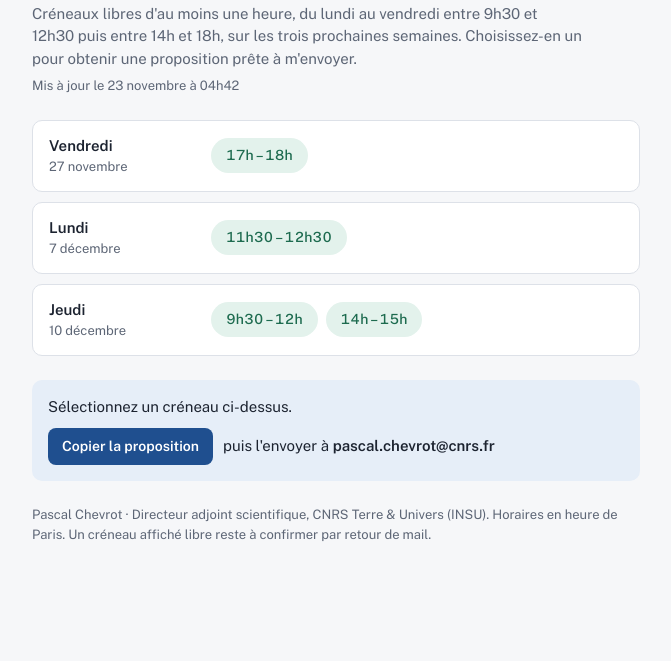
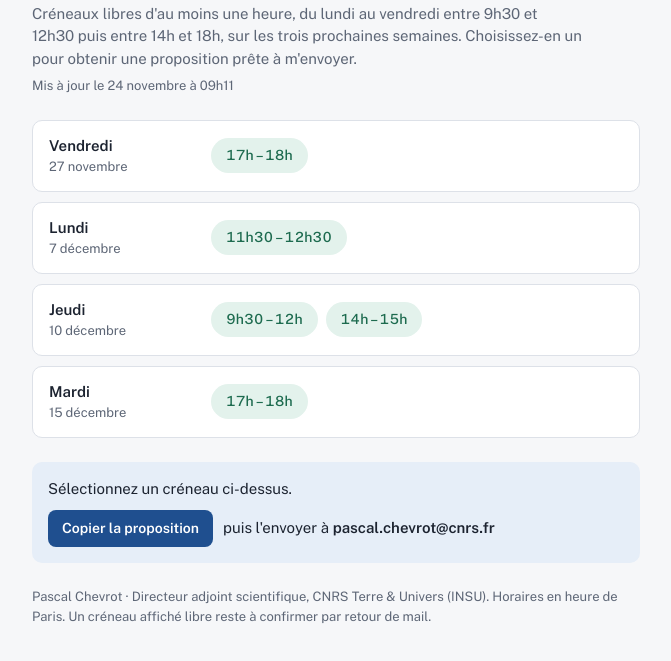
Before and after one commit to pascalchevrot/availabilities, a plain HTML site: page index.html in a window 1280 px wide. Shown: the part 93-754 px from the top of the page, without its empty margins (304-975 px from the left). Drawn offline with nearby package versions, Linux system fonts and the light colour scheme.

Commit message:
Mise à jour des disponibilités

```diff
--- a/index.html
+++ b/index.html
@@ -79,8 +79,8 @@ footer{font-size:13px;color:var(--muted)}
 <script>
 // Données : créneaux libres (heure de Paris), jours ouvrés avec disponibilités uniquement.
 // La tâche quotidienne ne modifie que UPDATED et FREE.
-const UPDATED = "2026-11-23T04:42:31+01:00";
-const FREE = {"2026-11-27":[["17:00","18:00"]],"2026-12-07":[["11:30","12:30"]],"2026-12-10":[["09:30","12:00"],["14:00","15:00"]]};
+const UPDATED = "2026-11-24T09:11:23+01:00";
+const FREE = {"2026-11-27":[["17:00","18:00"]],"2026-12-07":[["11:30","12:30"]],"2026-12-10":[["09:30","12:00"],["14:00","15:00"]],"2026-12-15":[["17:00","18:00"]]};
 const fmtH = s => { const [h,m]=s.split(":"); return (+h)+"h"+(m==="00"?"":m); };
 // Dates construites à midi UTC : le jour affiché ne dépend ni du fuseau ni de l'heure d'été.
 const noon = d => new Date(d+"T12:00:00Z");
```
